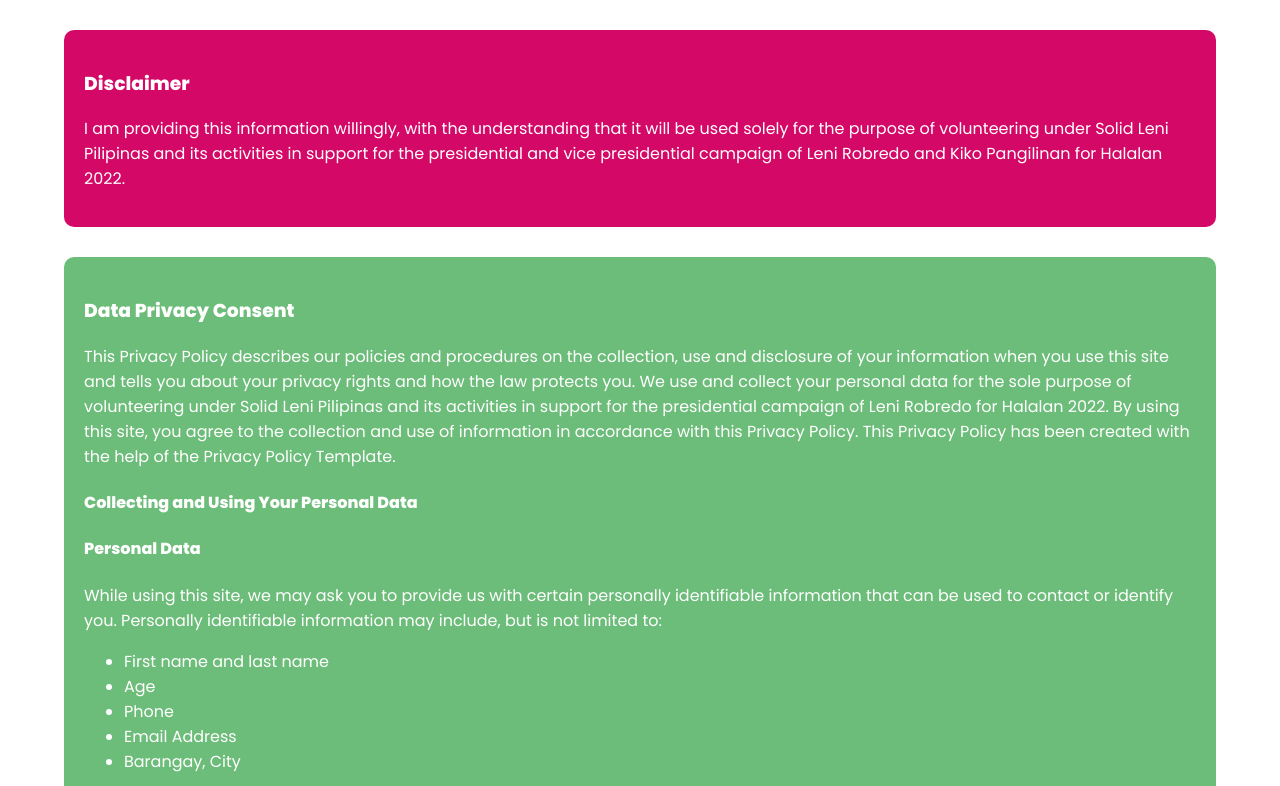
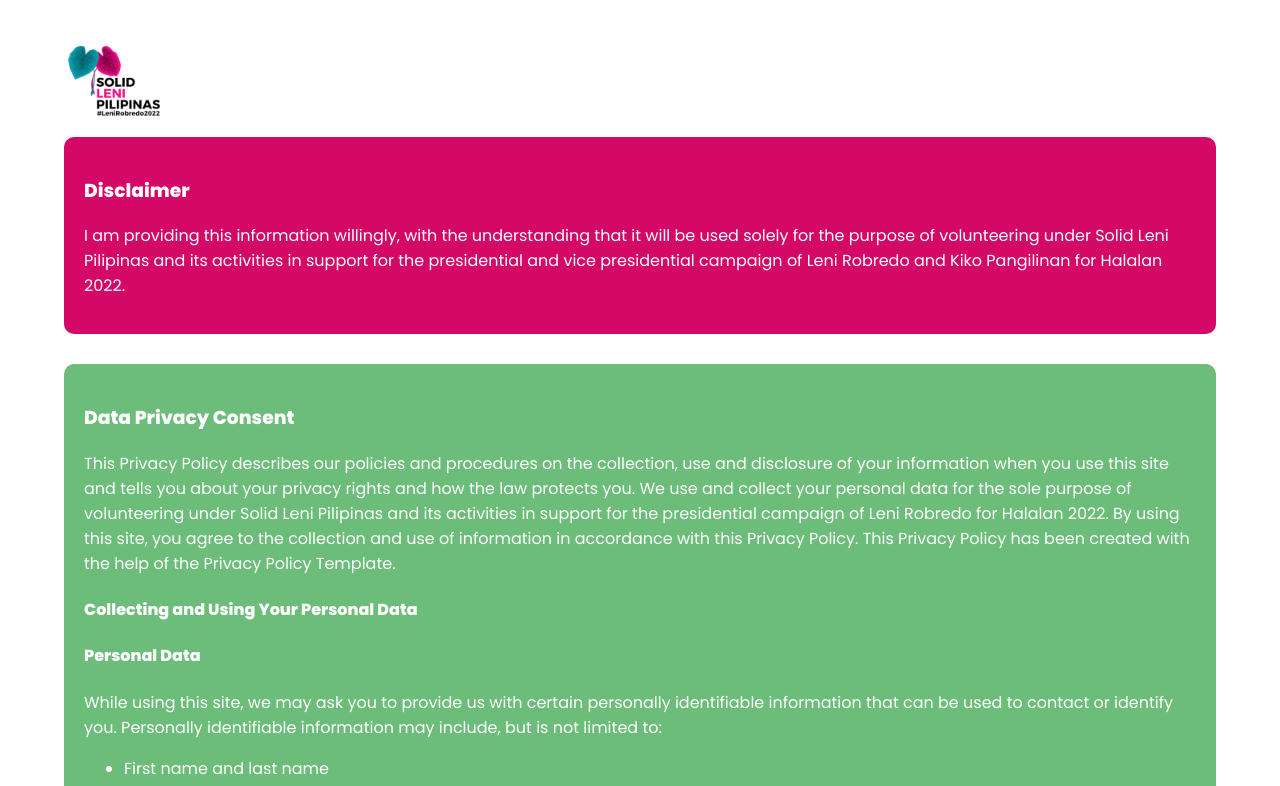
Before and after one commit to iansstuff15/TROPA_VMT_REGISTRATION, a Next.js app: page /register in a window 1280 px wide. Shown: the top 786 px of the page. Built offline with nearby package versions, Linux system fonts and the light colour scheme.

Commit message:
added solid leni pilipinas logo

```diff
--- a/pages/index.js
+++ b/pages/index.js
@@ -2,12 +2,15 @@
 import Image from 'next/image'
 import Link from 'next/link'
 
+import logo from '../public/logo.png'
 import styles from '../styles/Home.module.css'
 import Background from '../public/background_image.jpg'
 export default function Home() {
   return (
     <div className={styles.home}>    <div className={styles.container}>
-
+         <Image src={logo}alt="logo"
+      width={100}
+      height={100}/>
       <div className={styles.container_vertical_center}>
       <h3 className={styles.title} >Take part in the campaign</h3>
       <h1 className={styles.title_emphasis}>Be a TROPA <span className={styles.volunteer_text}>Volunteer</span></h1>
--- a/pages/register.js
+++ b/pages/register.js
@@ -1,8 +1,13 @@
 import styles from '../styles/register.module.css'
+import Image from 'next/image'
+import logo from '../public/logo.png'
 import FormComponent from '../components/form'
 const Register = ()=> (
 
     <div className={styles.container} >
+    <Image src={logo}alt="logo"
+      width={100}
+      height={100}/>
     <div className={styles.disclaimer}>
     <h3>Disclaimer</h3>
     <p> I am providing this information willingly, with the understanding that it will be used solely for the purpose of volunteering under Solid Leni Pilipinas and its activities in support for the presidential and vice presidential campaign of Leni Robredo and Kiko Pangilinan for Halalan 2022.</p>
```
Also changed, not shown: public/logo.png (added).
